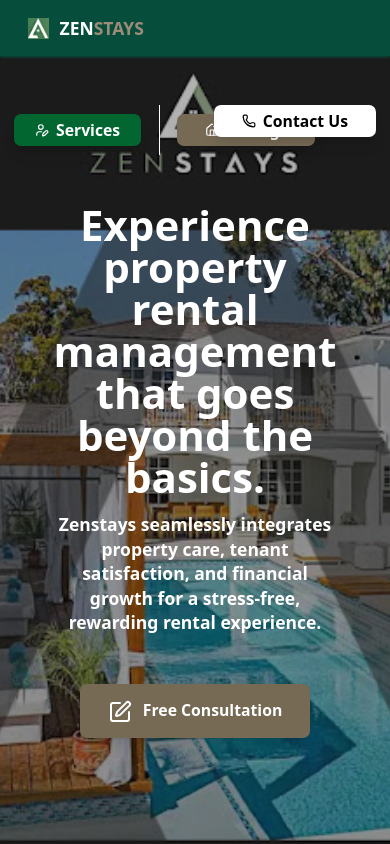
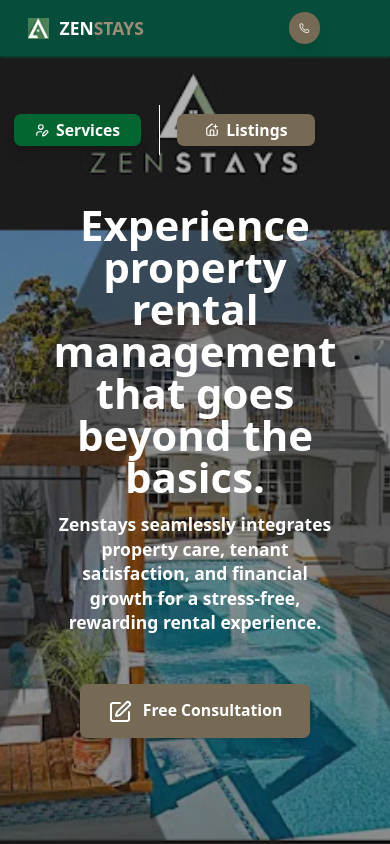
Before and after one commit to blarerob/zenstays, a Next.js app: page / in a window 390 px wide. Shown: the top 844 px of the page. Built offline with nearby package versions, Linux system fonts and the light colour scheme; some icons are missing; what @aws-amplify/ui-react would draw is missing.

Commit message:
made small device fixes

```diff
--- a/app/(nondashboard)/aboutus/page.tsx
+++ b/app/(nondashboard)/aboutus/page.tsx
@@ -28,7 +28,7 @@
 };
 
   return (
-    <div className="bg-gradient-to-b from-gray-50 to-gray-200 min-h-screen py-16 px-6">
+    <div className="bg-gradient-to-b from-gray-50 to-gray-200 f-screen py-16 px-6">
       <div className="max-w-5xl mx-auto text-center">
         <h1 className="text-4xl md:text-5xl font-extrabold text-black mb-6 animate-fadeIn">
           About Us
--- a/app/(nondashboard)/landing/HeroSection.tsx
+++ b/app/(nondashboard)/landing/HeroSection.tsx
@@ -53,12 +53,10 @@
                      </Button>
                  </Link>
              </div>
-             <div className='absolute top-26 right-0 flex items-center gap-5 p-4'>
-                 <Link
-                     href='/contactus'
-                     scroll={false}
-                 >
-                     <Button className='bg-white text-black text-md hover:bg-green-700 hover:text-white
+
+          <div className="absolute top-26 right-0 items-center gap-5 p-4 hidden sm:block">
+                     <Link href='/contactus' scroll={false}>
+                         <Button className='bg-white text-black hover:bg-green-700 hover:text-white
                              rounded-lg cursor-pointer px-8 py-4 text-lg font-bold shadow-lg transform transition-transform
                              duration-300 hover:scale-105 sm:px-6 sm:py-3'>
                              <PhoneIcon /> Contact Us
--- a/app/(nondashboard)/listings/page.tsx
+++ b/app/(nondashboard)/listings/page.tsx
@@ -14,6 +14,7 @@
         if (error) return <div>Error loading favorites</div>;
 
         return (
+            <div className="bg-gradient-to-b from-gray-50 to-gray-200 f-screen py-16 px-6">
             <div className="dashboard-container">
                 <Header
                     title="Listings"
@@ -86,6 +87,7 @@
                     />
                 </div>
             </div>
+            </div>
         );
     }
 }
--- a/app/(nondashboard)/pricing/page.tsx
+++ b/app/(nondashboard)/pricing/page.tsx
@@ -3,7 +3,7 @@
 
 const PerformanceAndPricing = () => {
 return (
-  <div className="bg-gray-50 min-h-screen py-16 px-6">
+  <div className="bg-gray-50 f-screen py-16 px-6">
     <div className="max-w-6xl mx-auto">
       {/* Header Section */}
       <div className="text-center mb-12">
--- a/app/components/Navbar.tsx
+++ b/app/components/Navbar.tsx
@@ -3,44 +3,51 @@
 import React from "react";
 import Link from "next/link";
 import Image from "next/image";
+import { PhoneIcon } from "lucide-react";
 
 import { NAVBAR_HEIGHT } from "../lib/constants";
 
-const Navbar= () => {
+const Navbar = () => {
   return (
     <div
       className="fixed top-0 left-0 w-full z-50 flex justify-between items-center py-3 px-8 navbar text-white shadow-[#064e3b] shadow-sm"
       style={{ height: `${NAVBAR_HEIGHT}px` }}
     >
-        <div className='flex items-center gap-4 md:gap-6'>
-          <Link
-              href='/'
-              className='cursor-pointer'
-              scroll={false}
-          >
-            <div className='flex items-center gap-3'>
+      <div className="flex items-center gap-4 md:gap-6">
+        <Link href="/" className="cursor-pointer" scroll={false}>
+          <div className="flex items-center gap-3">
             <Image
-                  src='/logo.jpeg'
-                  alt='Zen Stays Logo'
+              src="/logo.jpeg"
+              alt="Zen Stays Logo"
               width={24}
               height={24}
               priority
-                  className='w-6 h-6'
+              className="w-6 h-6"
             />
-              <div className='text-xl font-bold'>
+            <div className="text-xl font-bold">
               ZEN
-                <span className='text-[#9d8c79] text-accent/70 font-semibold hover:!text-white hover:font-bold'>
+              <span className="text-[#9d8c79] text-accent/70 font-semibold hover:!text-white hover:font-bold">
                 STAYS
               </span>
             </div>
           </div>
         </Link>
       </div>
-         <p className='text-white text-sm font-light hidden md:block pr-20'>
+
+      <p className="text-white text-sm font-light hidden md:block pr-20">
         Experience property rental management that goes beyond the basics.
       </p>
+
+      {/* Circular Phone Icon for Small Devices */}
+      <div className="sm:block md:hidden flex items-center mr-12">
+        <Link href="/contactus" scroll={false}>
+          <button className="bg-[#766a55] text-white p-3 rounded-full shadow-lg hover:bg-green-700 transition-transform transform hover:scale-105">
+            <PhoneIcon className="w-3 h-3" />
+          </button>
+        </Link>
       </div>
-  )
+    </div>
+  );
 };
 
 export default Navbar;
--- a/app/components/SideMenu.tsx
+++ b/app/components/SideMenu.tsx
@@ -1,6 +1,6 @@
 import * as React from 'react';
 import IconButton from '@mui/material/IconButton';
-import {DollarSign, SquarePen, BookImage, WrenchIcon} from 'lucide-react';
+import {DollarSign, SquarePen, BookImage, WrenchIcon, HousePlusIcon} from 'lucide-react';
 import Menu from '@mui/material/Menu';
 import MenuIcon from '@mui/icons-material/Menu';
 import Link from 'next/link';
@@ -20,6 +20,7 @@
 const navLinks: NavLink[] = [
     { icon: DollarSign, label: 'Pricing', href: "/pricing" },
     { icon: SquarePen, label: "Free Consultation", href: "/booknow" },
+    { icon: HousePlusIcon, label: 'Listings', href: "/listings" },
     { icon: BookImage, label: 'ZENbooks', externalLink: "http://localhost:3001/" },
     { icon: WrenchIcon, label: 'Services', href: "/services" },
     { icon: CustomImageIcon, label: 'About Us', href: "/aboutus" },
@@ -70,7 +71,7 @@
                 slotProps={{
                     paper: {
                         style: {
-                            height: '23vh',
+                            height: '28vh',
                             width: '18ch',
                         },
                     },
```
Also changed, not shown: 53 other files (tests, documents, lock files or other folders). Lines whose indentation alone changed are shown as unchanged.
